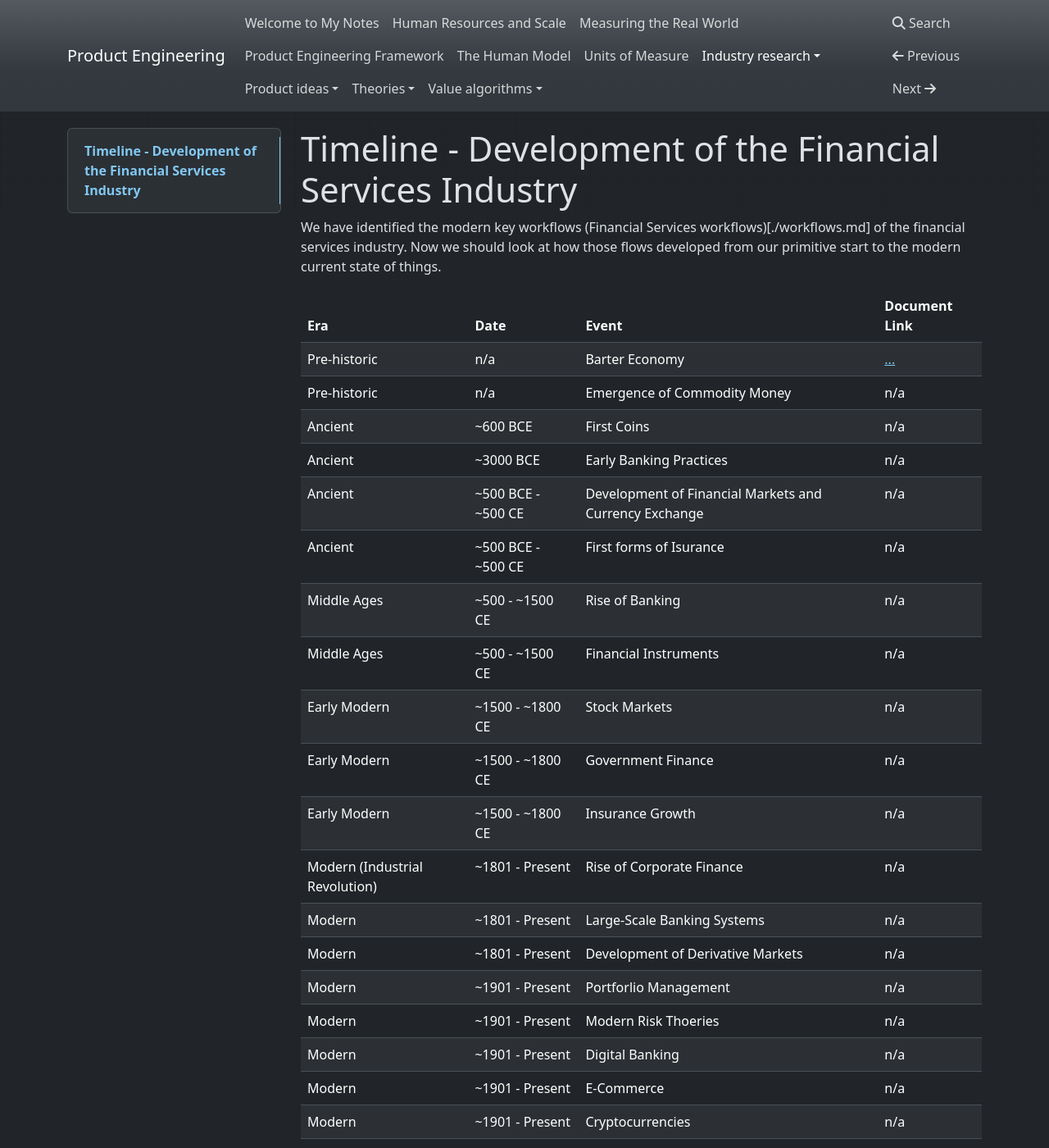
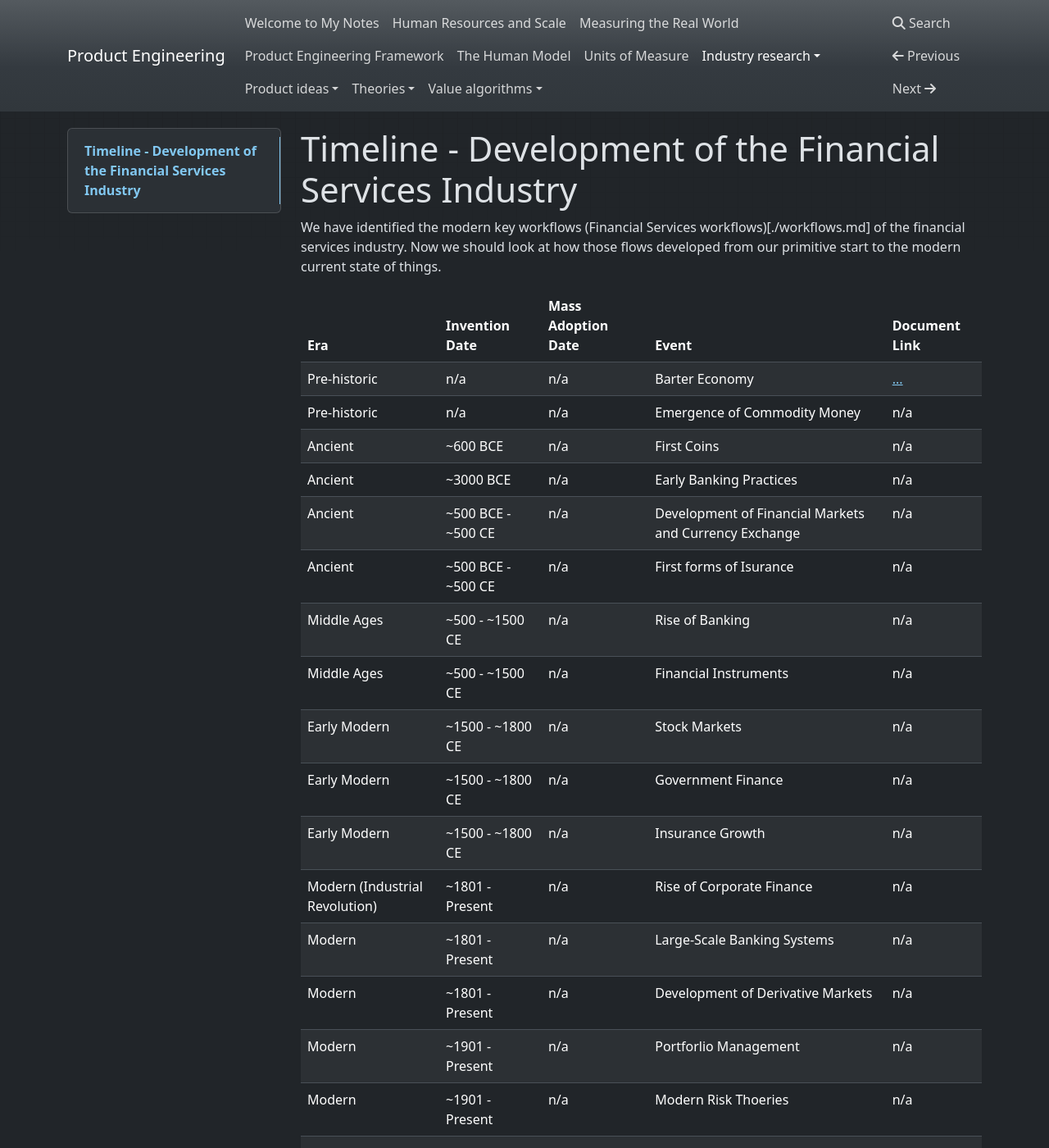
Before and after one commit to hhaidrr/notes, an MkDocs documentation site: the page built from product-engineering/industry-research/financial-services-industry/history/timeline.md, in a window 1280 px wide and 1400 px high. Shown: the whole window at 82% size. Built offline with MkDocs 1.6.1, drawn with Linux system fonts in a browser that asks for light colours; nearby versions of some CDN libraries; some of the changed text lies outside the part shown.

Commit message:
event analysis format, credit card event

```diff
--- a/product-engineering/industry-research/financial-services-industry/history/timeline.md
+++ b/product-engineering/industry-research/financial-services-industry/history/timeline.md
@@ -4,24 +4,25 @@ We have identified the modern key workflows (Financial Services workflows)[./wor
 financial services industry. Now we should look at how those flows developed from our primitive
 start to the modern current state of things.
 
-| **Era**     | **Date**   | **Event**  | **Document Link** |
-|-------------|-------------|-------------|-------------|
-| Pre-historic     | n/a     | Barter Economy     | [...](./bartering.md)|
-| Pre-historic     | n/a     | Emergence of Commodity Money     | n/a |
-| Ancient     | ~600 BCE     | First Coins     | n/a |
-| Ancient     | ~3000 BCE     | Early Banking Practices     | n/a |
-| Ancient     | ~500 BCE - ~500 CE     | Development of Financial Markets and Currency Exchange     | n/a |
-| Ancient     | ~500 BCE - ~500 CE     | First forms of Isurance | n/a |
-| Middle Ages     | ~500 - ~1500 CE    | Rise of Banking | n/a |
-| Middle Ages     | ~500 - ~1500 CE    | Financial Instruments | n/a |
-| Early Modern     | ~1500 - ~1800 CE    | Stock Markets | n/a |
-| Early Modern     | ~1500 - ~1800 CE    | Government Finance | n/a |
-| Early Modern     | ~1500 - ~1800 CE    | Insurance Growth | n/a |
-| Modern (Industrial Revolution) | ~1801 - Present | Rise of Corporate Finance | n/a |
-| Modern  | ~1801 - Present | Large-Scale Banking Systems | n/a |
-| Modern  | ~1801 - Present | Development of Derivative Markets | n/a |
-| Modern  | ~1901 - Present | Portforlio Management | n/a |
-| Modern  | ~1901 - Present | Modern Risk Thoeries | n/a |
-| Modern  | ~1901 - Present | Digital Banking | n/a |
-| Modern  | ~1901 - Present | E-Commerce | n/a |
-| Modern  | ~1901 - Present | Cryptocurrencies | n/a |
+| **Era**     | **Invention Date**   | **Mass Adoption Date** | **Event**  | **Document Link** |
+|-------------|-------------|-------------|-------------|-------------|
+| Pre-historic     | n/a     | n/a | Barter Economy     | [...](./bartering.md)|
+| Pre-historic     | n/a     | n/a | Emergence of Commodity Money     | n/a |
+| Ancient     | ~600 BCE     | n/a | First Coins     | n/a |
+| Ancient     | ~3000 BCE     | n/a | Early Banking Practices     | n/a |
+| Ancient     | ~500 BCE - ~500 CE     | n/a | Development of Financial Markets and Currency Exchange     | n/a |
+| Ancient     | ~500 BCE - ~500 CE     | n/a | First forms of Isurance | n/a |
+| Middle Ages     | ~500 - ~1500 CE    | n/a | Rise of Banking | n/a |
+| Middle Ages     | ~500 - ~1500 CE    | n/a | Financial Instruments | n/a |
+| Early Modern     | ~1500 - ~1800 CE    | n/a | Stock Markets | n/a |
+| Early Modern     | ~1500 - ~1800 CE    | n/a | Government Finance | n/a |
+| Early Modern     | ~1500 - ~1800 CE    | n/a | Insurance Growth | n/a |
+| Modern (Industrial Revolution) | ~1801 - Present | n/a | Rise of Corporate Finance | n/a |
+| Modern  | ~1801 - Present | n/a | Large-Scale Banking Systems | n/a |
+| Modern  | ~1801 - Present | n/a | Development of Derivative Markets | n/a |
+| Modern  | ~1901 - Present | n/a | Portforlio Management | n/a |
+| Modern  | ~1901 - Present | n/a | Modern Risk Thoeries | n/a |
+| Modern  | 1950 | 1960 |  Credit Cards | n/a |
+| Modern  | ~1901 - Present | n/a | Digital Banking | n/a |
+| Modern  | ~1901 - Present | n/a | E-Commerce | n/a |
+| Modern  | ~1901 - Present | n/a | Cryptocurrencies | n/a |
```
Also changed, not shown: product-engineering/product_engineering_framework.md (+14 -0 lines).
